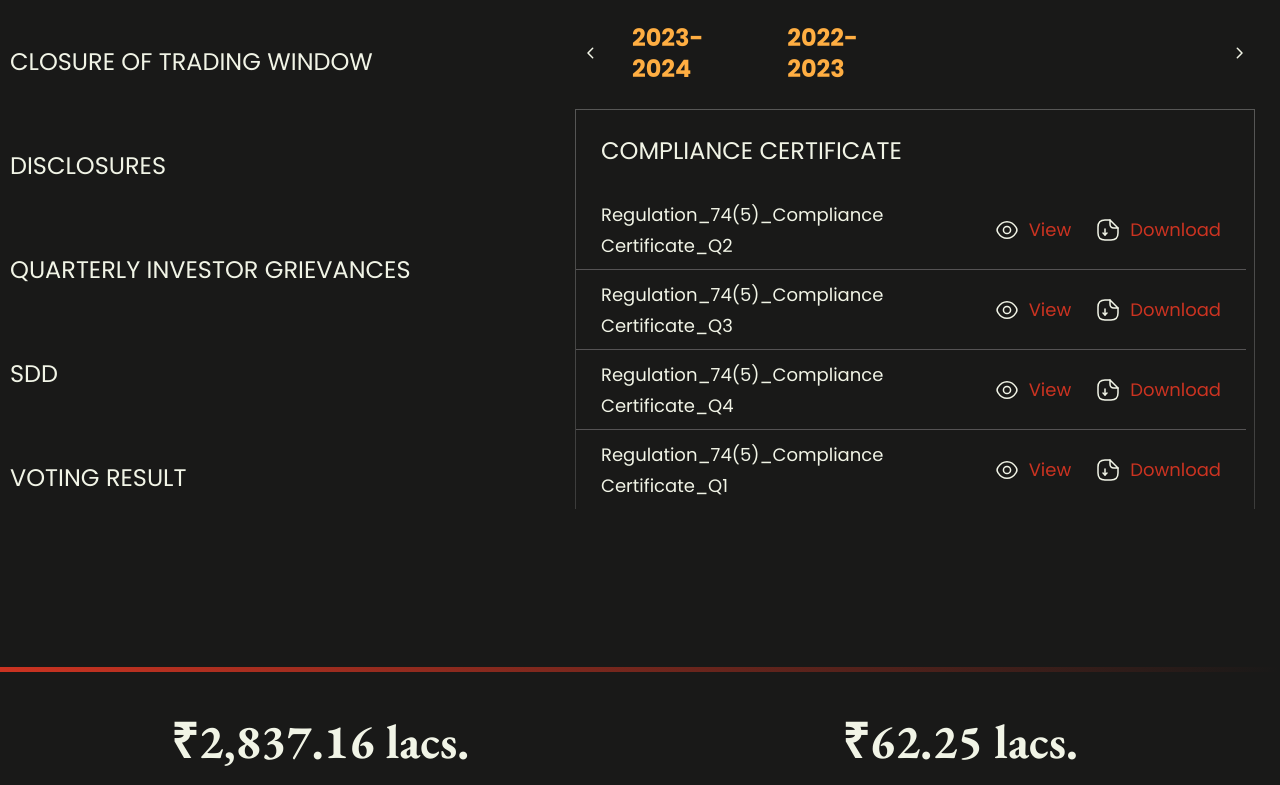
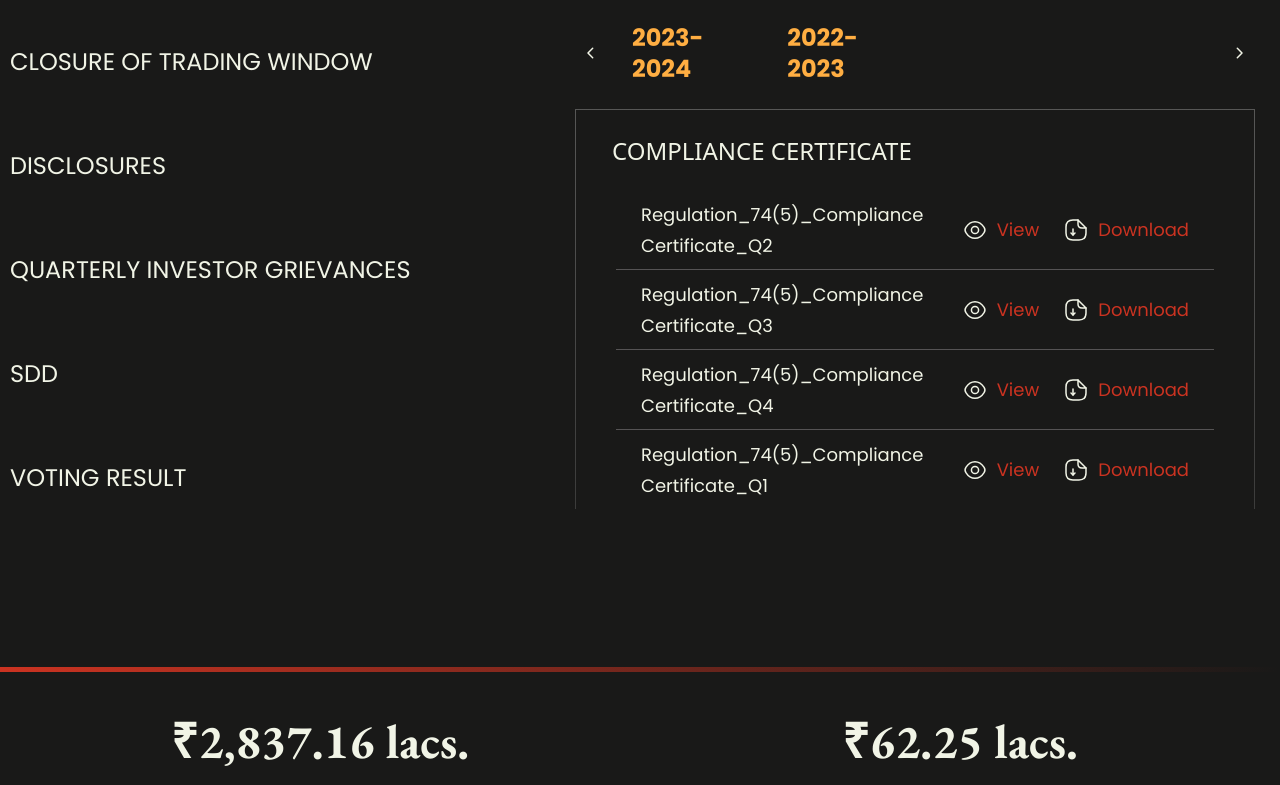
Before and after one commit to TarunRajpurohit123/pace-bussiness-website, a Next.js app in the folder pace-website/: page /investors in a window 1280 px wide. Shown: the part 1160-1945 px from the top of the page. Built offline with nearby package versions, Linux system fonts and the light colour scheme.

Commit message:
discloser accordian

```diff
--- a/pace-website/src/app/globals.css
+++ b/pace-website/src/app/globals.css
@@ -1028,6 +1028,10 @@ option:hover {
   align-items: center;
   justify-content: space-between;
 }
+.accordian__report__body {
+  width: 59.8rem;
+  margin: auto;
+}
 #accordian__report {
   border: 1px solid transparent; /* Set a border, but make it transparent */
   border-image-source: linear-gradient(
--- a/pace-website/src/components/components/ReportSection.jsx
+++ b/pace-website/src/components/components/ReportSection.jsx
@@ -190,9 +190,12 @@ export default function ReportSection() {
                                 }
                               >
                                 <div className="accordian__report__header">
-                                  <p className="accrodian__name">
+                                  <div
+                                    className="accrodian__name"
+                                    style={{ width: "59.8rem", margin: "auto" }}
+                                  >
                                     {data?.innerTab}
-                                  </p>
+                                  </div>
                                 </div>
                                 <div className="accordian__report__body">
                                   {data?.innerData?.map((innerData) => {
@@ -205,7 +208,7 @@ export default function ReportSection() {
                                         style={
                                           currentTabId == 4 || currentTabId == 2
                                             ? { width: "100%" }
-                                            : {}
+                                            : { width: "100%", margin: "auto" }
                                         }
                                       />
                                     );
```
